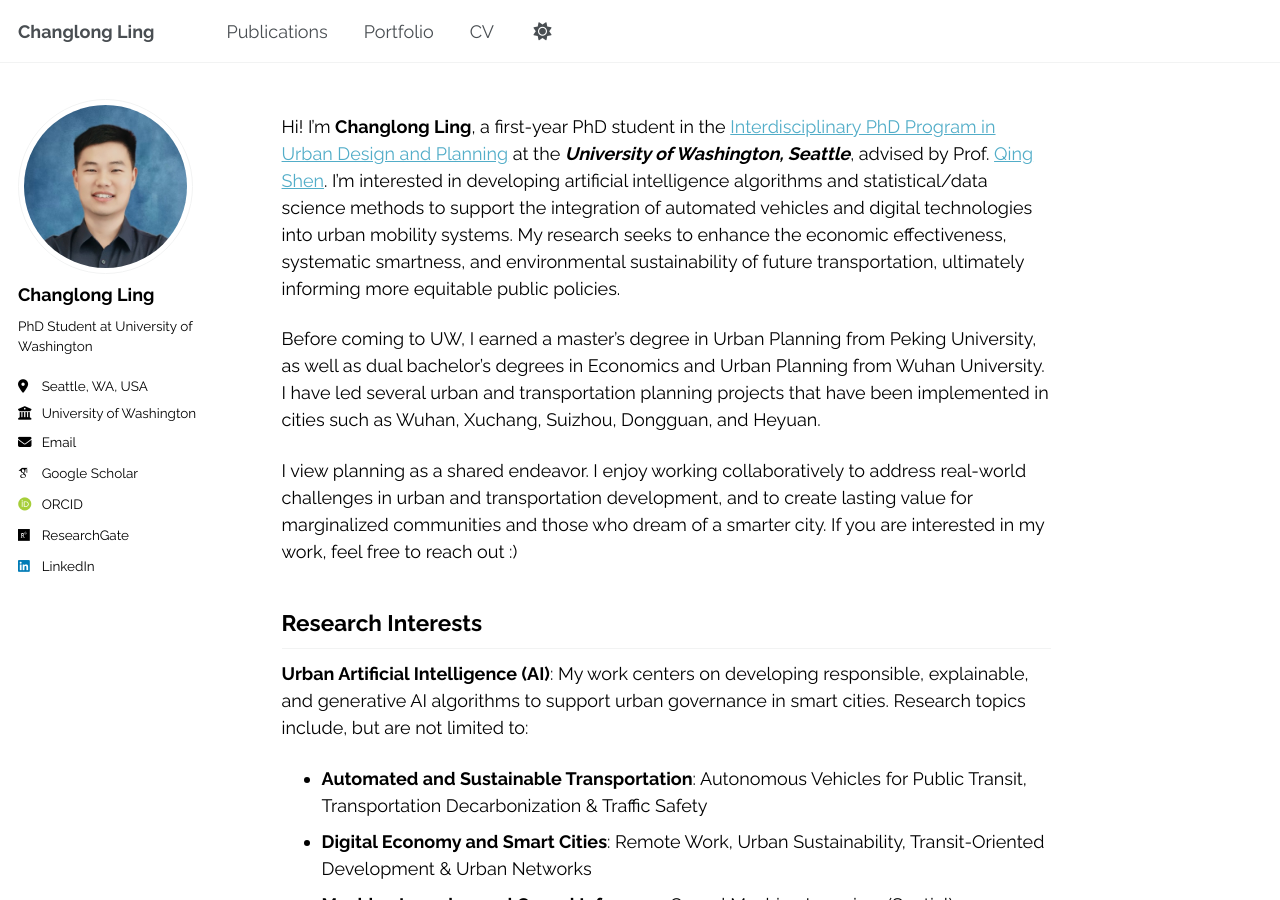
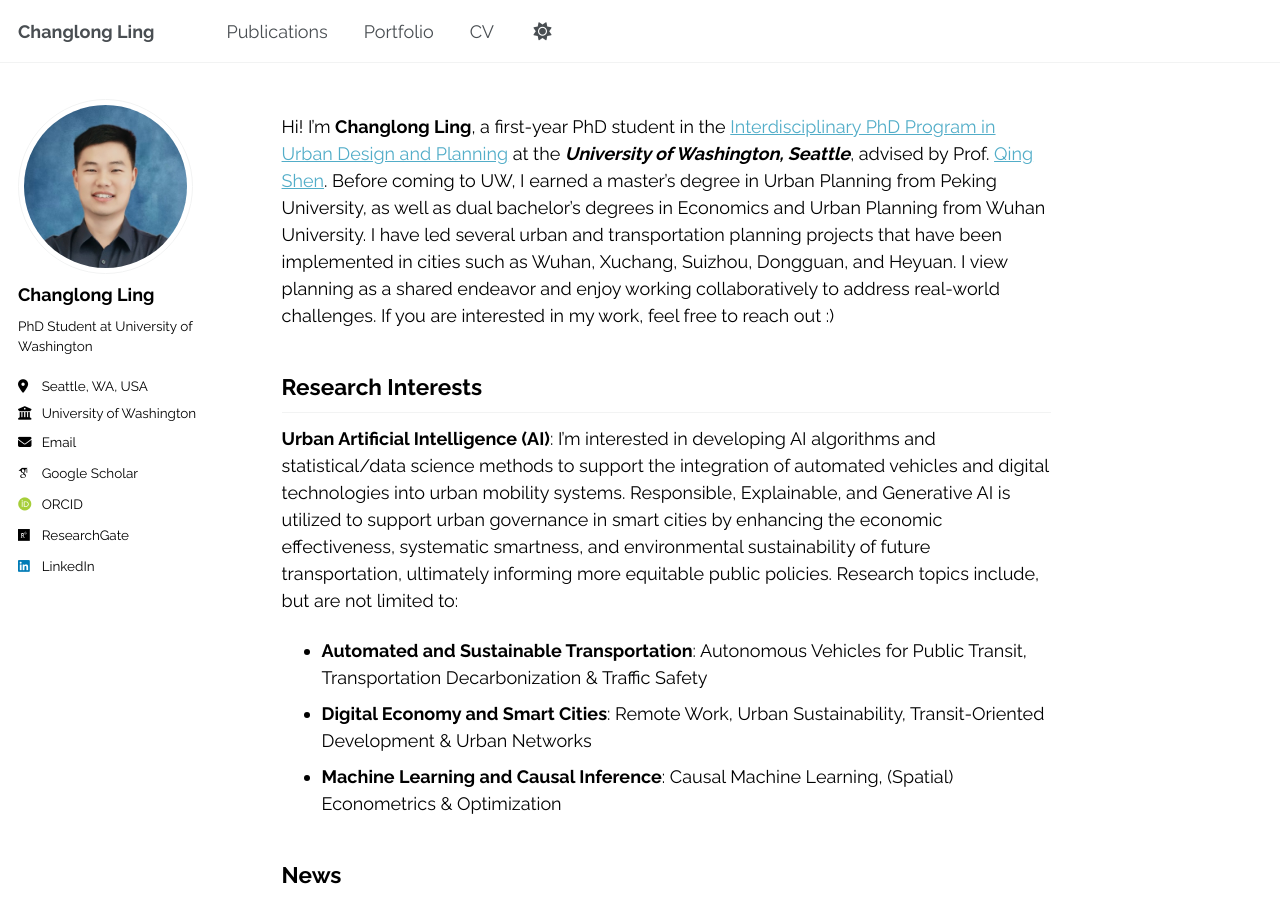
Before and after one commit to ChanglongLing/changlongling.github.io, a Jekyll site: the page built from _pages/about.md, in a window 1280 px wide and 900 px high. Built offline with Jekyll 4.4.1, drawn with Linux system fonts in a browser that asks for light colours; some web fonts are replaced; comment, search, counter and statistics services are not loaded.

Commit message:
Update about.md

```diff
--- a/_pages/about.md
+++ b/_pages/about.md
@@ -7,15 +7,11 @@ redirect_from:
   - /about.html
 ---
 
-Hi! I'm **Changlong Ling**, a first-year PhD student in the [Interdisciplinary PhD Program in Urban Design and Planning](https://sites.uw.edu/urbdpphd/) at the **_University of Washington, Seattle_**, advised by Prof. [Qing Shen](https://urbdp.be.uw.edu/people/qing-shen/). I'm interested in developing artificial intelligence algorithms and statistical/data science methods to support the integration of automated vehicles and digital technologies into urban mobility systems. My research seeks to enhance the economic effectiveness, systematic smartness, and environmental sustainability of future transportation, ultimately informing more equitable public policies.
-
-Before coming to UW, I earned a master's degree in Urban Planning from Peking University, as well as dual bachelor's degrees in Economics and Urban Planning from Wuhan University. I have led several urban and transportation planning projects that have been implemented in cities such as Wuhan, Xuchang, Suizhou, Dongguan, and Heyuan.
-
-I view planning as a shared endeavor. I enjoy working collaboratively to address real-world challenges in urban and transportation development, and to create lasting value for marginalized communities and those who dream of a smarter city. If you are interested in my work, feel free to reach out :)
+Hi! I'm **Changlong Ling**, a first-year PhD student in the [Interdisciplinary PhD Program in Urban Design and Planning](https://sites.uw.edu/urbdpphd/) at the **_University of Washington, Seattle_**, advised by Prof. [Qing Shen](https://urbdp.be.uw.edu/people/qing-shen/). Before coming to UW, I earned a master's degree in Urban Planning from Peking University, as well as dual bachelor's degrees in Economics and Urban Planning from Wuhan University. I have led several urban and transportation planning projects that have been implemented in cities such as Wuhan, Xuchang, Suizhou, Dongguan, and Heyuan. I view planning as a shared endeavor and enjoy working collaboratively to address real-world challenges. If you are interested in my work, feel free to reach out :)
 
 Research Interests
 -----
-**Urban Artificial Intelligence (AI)**: My work centers on developing responsible, explainable, and generative AI algorithms to support urban governance in smart cities. Research topics include, but are not limited to:
+**Urban Artificial Intelligence (AI)**: I’m interested in developing AI algorithms and statistical/data science methods to support the integration of automated vehicles and digital technologies into urban mobility systems. Responsible, Explainable, and Generative AI is utilized to support urban governance in smart cities by enhancing the economic effectiveness, systematic smartness, and environmental sustainability of future transportation, ultimately informing more equitable public policies. Research topics include, but are not limited to:
 - **Automated and Sustainable Transportation**: Autonomous Vehicles for Public Transit, Transportation Decarbonization & Traffic Safety
 - **Digital Economy and Smart Cities**: Remote Work, Urban Sustainability, Transit-Oriented Development & Urban Networks
 - **Machine Learning and Causal Inference**: Causal Machine Learning, (Spatial) Econometrics & Optimization
```
